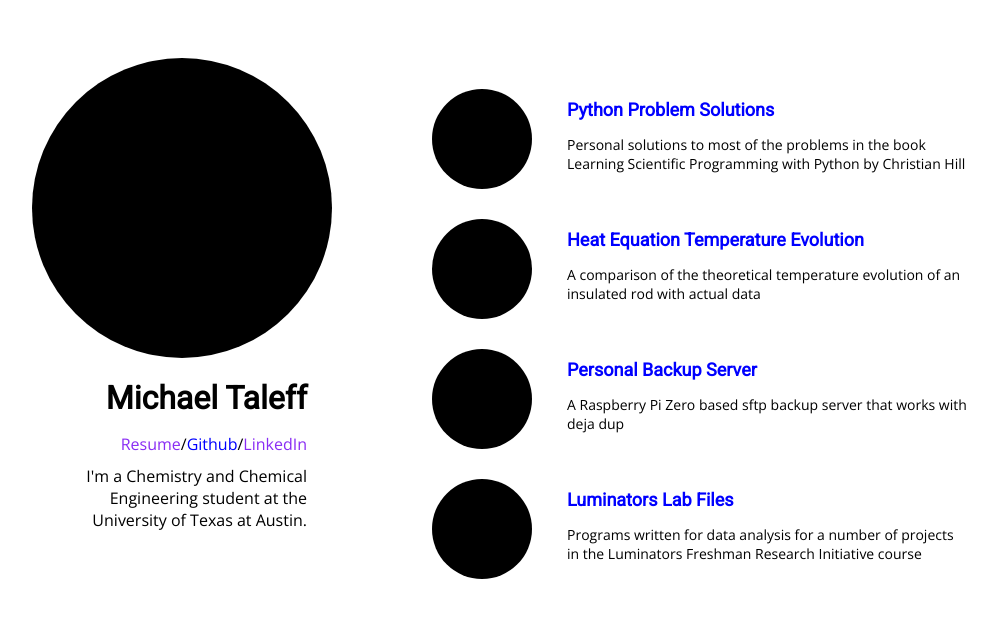
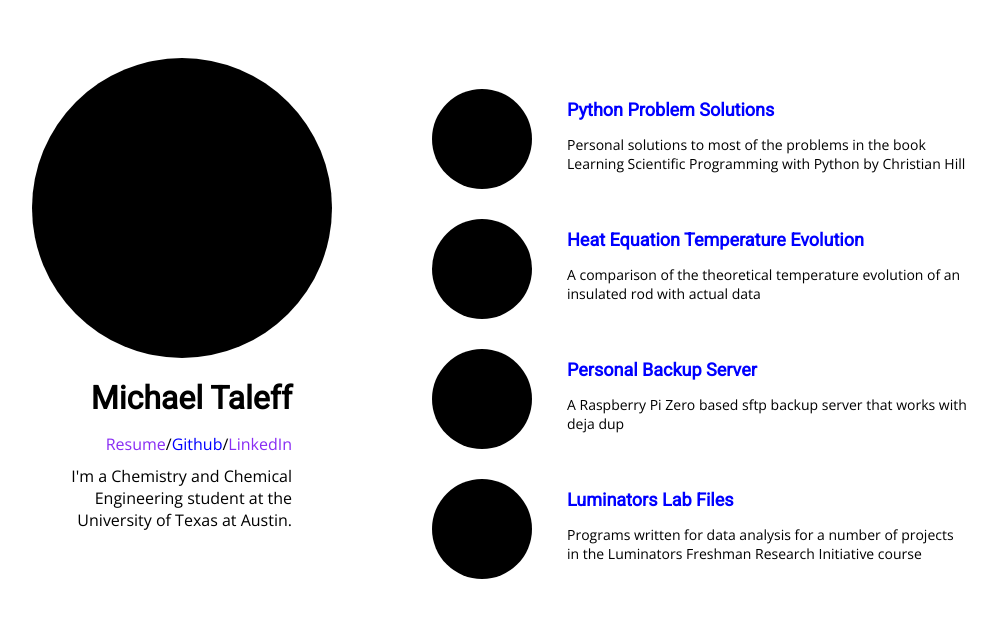
Before and after one commit to taleff/taleff.github.io, a Jekyll site: the page built from index.html, in a window 1280 px wide. Shown: the top 618 px of the page, without its empty margins (109-1106 px from the left). Built offline with Jekyll 4.4.1, drawn with Linux system fonts in a browser that asks for light colours.

Commit message:
Update main.css

```diff
--- a/css/main.css
+++ b/css/main.css
@@ -18,7 +18,7 @@
 }
 
 .profile-section-info {
-    margin-right: 25px;
+    margin-right: 40px;
 }
 
 .profile-name {
```
